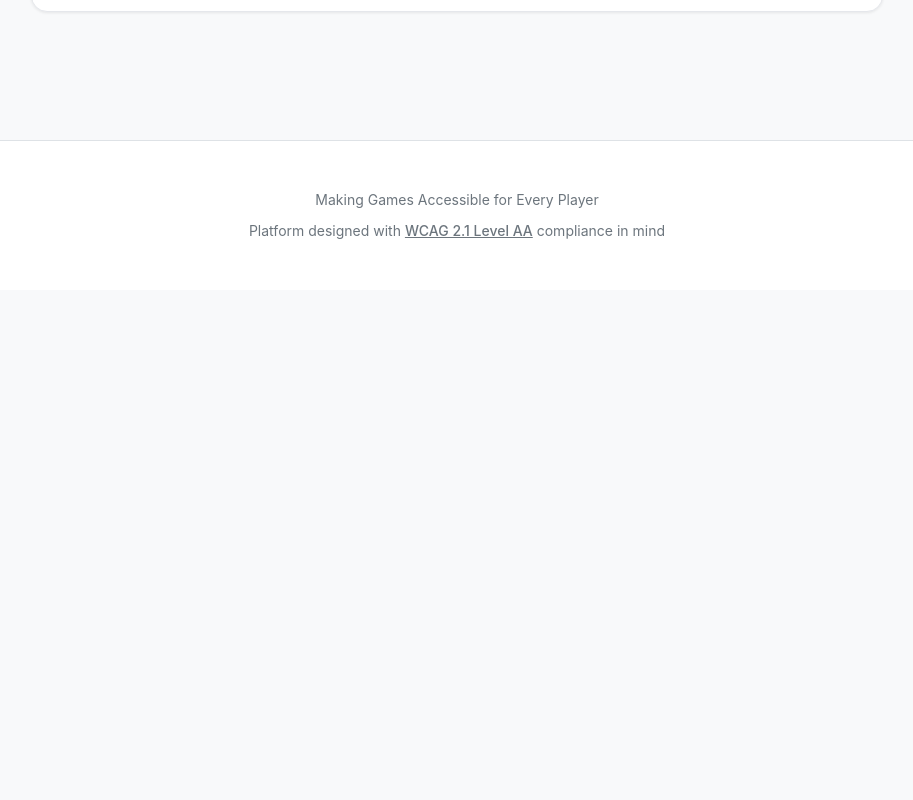
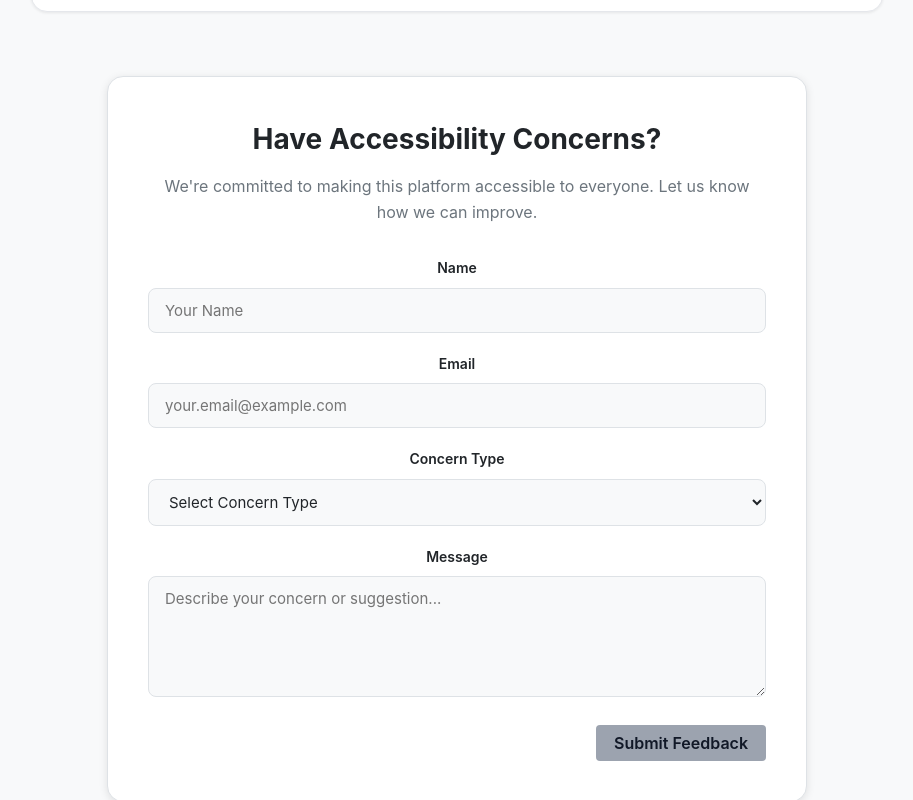
Before and after one commit to alizaarfi/PlayAbleGames, a React (Vite) app in the folder web/: page /accessibility in a window 1280 px wide. Shown: the part 1361-2161 px from the top of the page, without its empty margins (183-1096 px from the left). Before the commit the page ends 1683 px from the top, so only its background shows below. Built offline with nearby package versions, Linux system fonts and the light colour scheme.

Commit message:
Implemented frontend of accessibility feedback form

```diff
--- a/web/src/AccessibilityPage.jsx
+++ b/web/src/AccessibilityPage.jsx
@@ -1,8 +1,17 @@
-import React, { useEffect } from 'react';
+import React, { useEffect, useState } from 'react';
 import Navbar from './NavBar';
 import './style.css';
 
 function AccessibilityPage() {
+    const [formData, setFormData] = useState({
+        name: '',
+        email: '',
+        concernType: '',
+        message: ''
+    });
+    const [submitStatus, setSubmitStatus] = useState(''); // 'success', 'error', or ''
+    const [isSubmitting, setIsSubmitting] = useState(false);
+
     useEffect(() => {
         // Scroll animation observer
         const observerOptions = {
@@ -25,6 +34,42 @@ function AccessibilityPage() {
             cards.forEach(card => observer.unobserve(card));
         };
     }, []);
+
+    const handleInputChange = (e) => {
+        const { name, value } = e.target;
+        setFormData(prev => ({
+            ...prev,
+            [name]: value
+        }));
+    };
+
+    const handleSubmit = async (e) => {
+        e.preventDefault();
+        setIsSubmitting(true);
+        setSubmitStatus('');
+
+        try {
+            const response = await fetch('http://localhost:8080/api/accessibility/feedback', {
+                method: 'POST',
+                headers: {
+                    'Content-Type': 'application/json',
+                },
+                body: JSON.stringify(formData)
+            });
+
+            if (response.ok) {
+                setSubmitStatus('success');
+                setFormData({ name: '', email: '', concernType: '', message: '' });
+            } else {
+                setSubmitStatus('error');
+            }
+        } catch (error) {
+            console.error('Error submitting feedback:', error);
+            setSubmitStatus('error');
+        } finally {
+            setIsSubmitting(false);
+        }
+    };
 
     return (
         <div className="app">
@@ -157,6 +202,88 @@ function AccessibilityPage() {
                         </div>
                     </div>
                 </div>
+
+                {/* Accessibility Feedback Form */}
+                <section className="accessibility-contact">
+                    <h2>Have Accessibility Concerns?</h2>
+                    <p>We're committed to making this platform accessible to everyone. Let us know how we can improve.</p>
+
+                    {submitStatus === 'success' && (
+                        <div className="form-message success-message">
+                            ✓ Thank you! Your feedback has been sent to our team.
+                        </div>
+                    )}
+
+                    {submitStatus === 'error' && (
+                        <div className="form-message error-message">
+                            ✗ Sorry, something went wrong. Please try again later.
+                        </div>
+                    )}
+
+                    <form className="accessibility-form" onSubmit={handleSubmit}>
+                        <div className="form-group">
+                            <label htmlFor="name">Name</label>
+                            <input
+                                type="text"
+                                id="name"
+                                name="name"
+                                placeholder="Your Name"
+                                value={formData.name}
+                                onChange={handleInputChange}
+                                required
+                            />
+                        </div>
+
+                        <div className="form-group">
+                            <label htmlFor="email">Email</label>
+                            <input
+                                type="email"
+                                id="email"
+                                name="email"
+                                placeholder="your.email@example.com"
+                                value={formData.email}
+                                onChange={handleInputChange}
+                                required
+                            />
+                        </div>
+
+                        <div className="form-group">
+                            <label htmlFor="concernType">Concern Type</label>
+                            <select
+                                id="concernType"
+                                name="concernType"
+                                value={formData.concernType}
+                                onChange={handleInputChange}
+                                required
+                            >
+                                <option value="">Select Concern Type</option>
+                                <option value="Vision">Vision</option>
+                                <option value="Hearing">Hearing</option>
+                                <option value="Motor">Motor/Dexterity</option>
+                                <option value="Cognitive">Cognitive</option>
+                                <option value="Speech">Speech</option>
+                                <option value="Other">Other</option>
+                            </select>
+                        </div>
+
+                        <div className="form-group">
+                            <label htmlFor="message">Message</label>
+                            <textarea
+                                id="message"
+                                name="message"
+                                placeholder="Describe your concern or suggestion..."
+                                rows="5"
+                                value={formData.message}
+                                onChange={handleInputChange}
+                                required
+                            ></textarea>
+                        </div>
+
+                        <button type="submit" className="submit-btn" disabled={isSubmitting}>
+                            {isSubmitting ? 'Sending...' : 'Submit Feedback'}
+                        </button>
+                    </form>
+                </section>
             </main>
 
             <footer className="page-footer">
--- a/web/src/style.css
+++ b/web/src/style.css
@@ -1474,3 +1474,166 @@ body.dark-mode .accessibility-btn.speaking {
     background-color: #5856d6;
   }
 }
+
+/* Accessibility Contact Form Styles */
+
+.accessibility-contact {
+  max-width: 700px;
+  margin: 64px auto 0;
+  padding: 40px;
+  background: var(--card-bg);
+  border-radius: 16px;
+  box-shadow: 0 2px 8px rgba(0, 0, 0, 0.1);
+  border: 1px solid var(--border-color);
+}
+
+.accessibility-contact h2 {
+  font-size: 28px;
+  font-weight: 700;
+  color: var(--text-primary);
+  margin: 0 0 12px 0;
+  text-align: center;
+}
+
+.accessibility-contact > p {
+  font-size: 16px;
+  color: var(--text-secondary);
+  text-align: center;
+  margin: 0 0 32px 0;
+  line-height: 1.6;
+}
+
+/* Form Messages */
+.form-message {
+  padding: 16px;
+  border-radius: 8px;
+  margin-bottom: 24px;
+  font-size: 15px;
+  font-weight: 500;
+  text-align: center;
+}
+
+.success-message {
+  background: #d1fae5;
+  color: #059669;
+  border: 1px solid #34d399;
+}
+
+.error-message {
+  background: #fee2e2;
+  color: #dc2626;
+  border: 1px solid #f87171;
+}
+
+/* Form Styles */
+.accessibility-form {
+  display: flex;
+  flex-direction: column;
+  gap: 20px;
+}
+
+.form-group {
+  display: flex;
+  flex-direction: column;
+  gap: 8px;
+}
+
+.form-group label {
+  font-size: 14px;
+  font-weight: 600;
+  color: var(--text-primary);
+}
+
+.form-group input,
+.form-group select,
+.form-group textarea {
+  width: 100%;
+  padding: 12px 16px;
+  border: 1px solid var(--border-color);
+  border-radius: 8px;
+  font-size: 15px;
+  font-family: inherit;
+  background-color: var(--background);
+  color: var(--text-primary);
+  transition: all 0.2s;
+}
+
+.form-group input:focus,
+.form-group select:focus,
+.form-group textarea:focus {
+  outline: none;
+  border-color: var(--primary-color);
+  box-shadow: 0 0 0 3px rgba(88, 86, 214, 0.1);
+}
+
+.form-group textarea {
+  resize: vertical;
+  min-height: 120px;
+}
+
+.submit-btn {
+  padding: 14px 32px;
+  background-color: var(--primary-color);
+  color: white;
+  border: none;
+  border-radius: 8px;
+  font-size: 16px;
+  font-weight: 600;
+  cursor: pointer;
+  transition: all 0.2s;
+  margin-top: 8px;
+}
+
+.submit-btn:hover:not(:disabled) {
+  background-color: #4745c7;
+  transform: translateY(-1px);
+  box-shadow: 0 4px 12px rgba(88, 86, 214, 0.3);
+}
+
+.submit-btn:disabled {
+  background-color: #9ca3af;
+  cursor: not-allowed;
+  opacity: 0.6;
+}
+
+/* Dark Mode Styles */
+body.dark-mode .accessibility-contact {
+  background: #2d2d2d;
+  border-color: #404040;
+}
+
+body.dark-mode .form-group input,
+body.dark-mode .form-group select,
+body.dark-mode .form-group textarea {
+  background-color: #1a1a1a;
+  border-color: #404040;
+  color: #ffffff;
+}
+
+body.dark-mode .success-message {
+  background: #064e3b;
+  color: #6ee7b7;
+  border-color: #059669;
+}
+
+body.dark-mode .error-message {
+  background: #7f1d1d;
+  color: #fca5a5;
+  border-color: #dc2626;
+}
+
+/* Responsive */
+@media (max-width: 768px) {
+  .accessibility-contact {
+    padding: 32px 24px;
+    margin-top: 48px;
+  }
+
+  .accessibility-contact h2 {
+    font-size: 24px;
+  }
+
+  .submit-btn {
+    width: 100%;
+  }
+}
```
